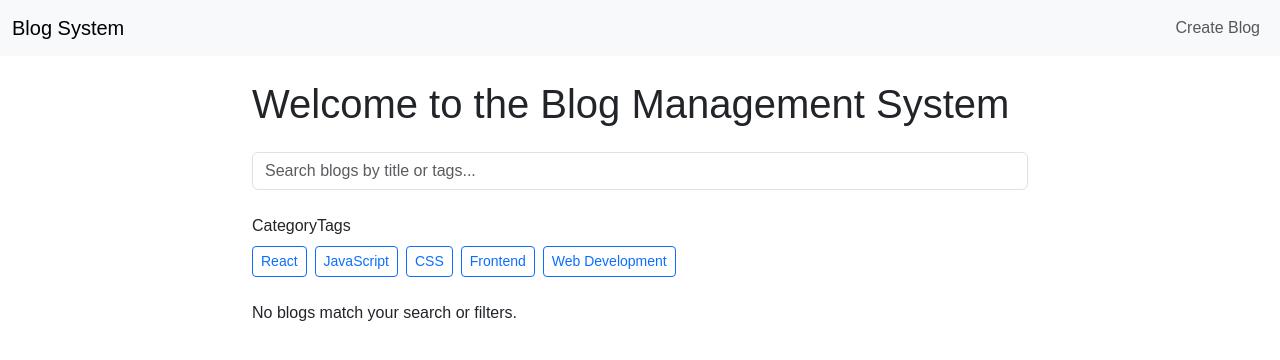
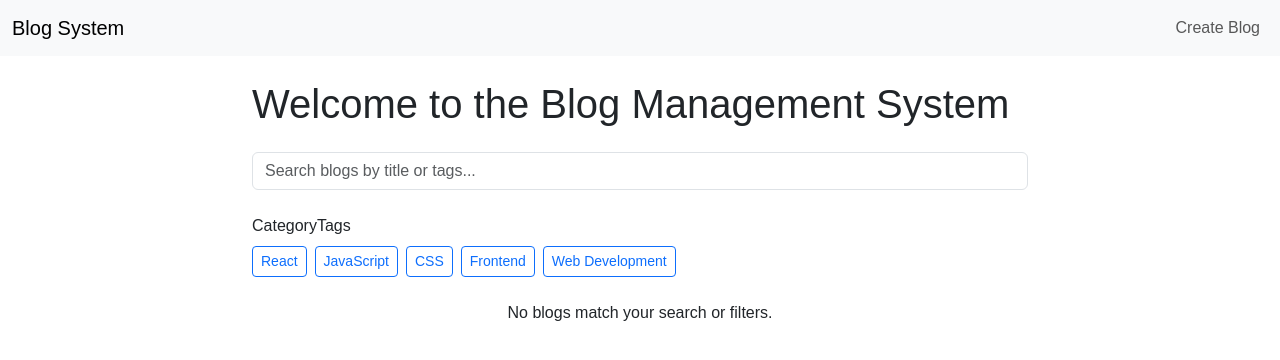
Before and after one commit to Saiganeshvarma/blog-management, a React (Vite) app: page / in a window 1280 px wide. Shown: the top 360 px of the page. Built offline with nearby package versions, Linux system fonts and the light colour scheme.

Commit message:
frist commit

```diff
--- a/src/components/BlogList.jsx
+++ b/src/components/BlogList.jsx
@@ -39,10 +39,10 @@ const BlogList = ({ searchQuery, filters, blogs, deleteBlog }) => {
 
   console.log("Blogsss", blogs)
   return (
-    <div className='d-flex justify-content-between flex-wrap '>
+    <div className='d-flex justify-content-center flex-wrap '>
       {filteredBlogs.length > 0 ? (
         filteredBlogs.map((blog) => (
-          <div className="card text-start w-45 shadow m-2 bg-body rounded">
+          <div className="card text-start w-75 shadow m-2 bg-body rounded">
             <div className="card-header d-flex justify-content-between align-items-center">
                <h6 className='fw-bold'>{`Blog ${blog.id}`}</h6>
                <p > {formatDate(blog.publishDate)}</p>
```
